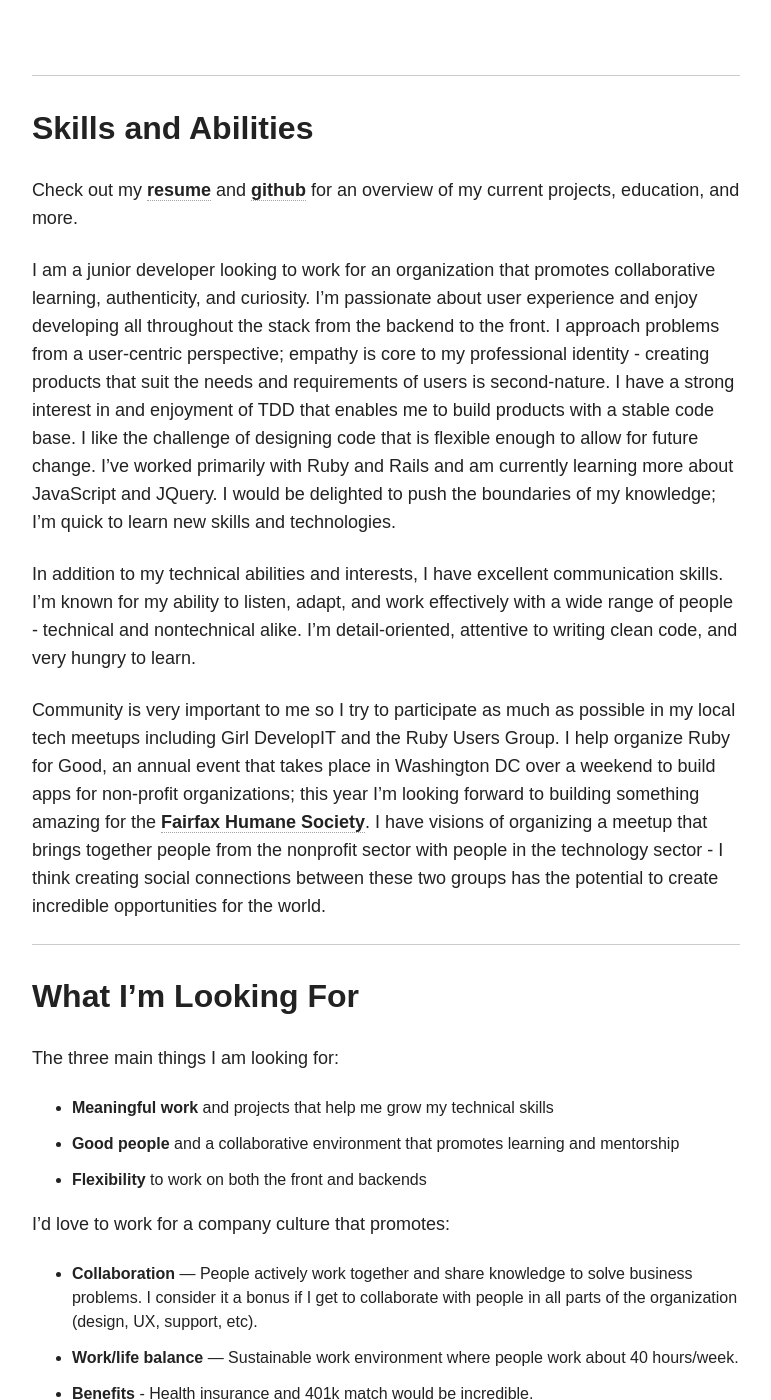
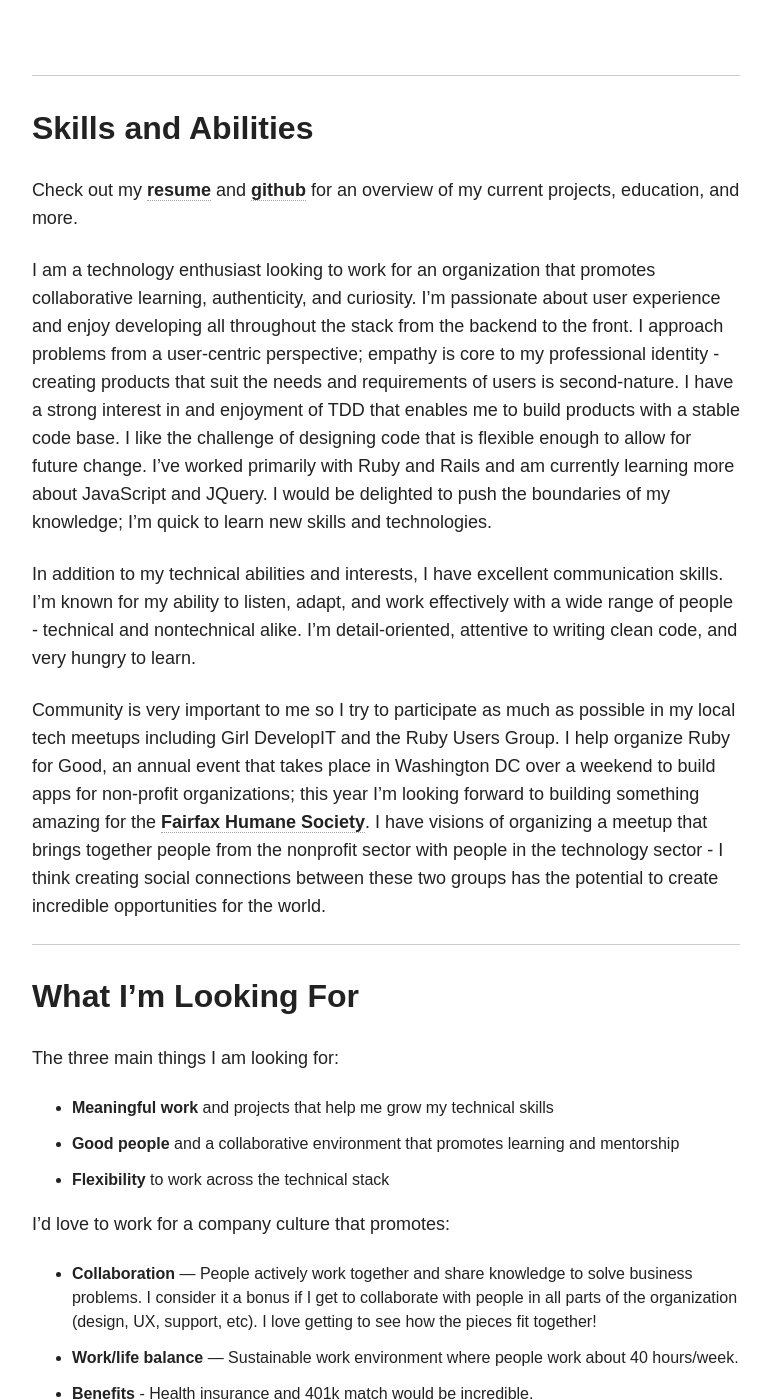
Before and after one commit to teresafinn/teresafinn.github.io, a Jekyll site: the page built from work/index.md, in a window 1280 px wide and 1400 px high, scrolled down 907 px. Shown: the whole window, without its empty margins (254-1025 px from the left). Built offline with Jekyll 4.4.1, drawn with Linux system fonts in a browser that asks for light colours; nearby versions of some CDN libraries; some of the changed text lies outside the part shown.

Commit message:
Update work logisitics

```diff
--- a/work/index.md
+++ b/work/index.md
@@ -20,11 +20,22 @@
 
 Check out my [**resume**](/images/finn-resume1.pdf) and [**github**](https://github.com/teresafinn) for an overview of my current projects, education, and more.
 
-I am a junior developer looking to work for an organization that promotes collaborative learning, authenticity, and curiosity. I'm passionate about user experience and enjoy developing all throughout the stack from the backend to the front. I approach problems from a user-centric perspective; empathy is core to my professional identity - creating products that suit the needs and requirements of users is second-nature. I have a strong interest in and enjoyment of TDD that enables me to build products with a stable code base. I like the challenge of designing code that is flexible enough to allow for future change. I've worked primarily with Ruby and Rails and am currently learning more about JavaScript and JQuery. I would be delighted to push the boundaries of my knowledge; I'm quick to learn new skills and technologies.
+I am a technology enthusiast looking to work for an organization that promotes collaborative learning, authenticity, and curiosity. I'm passionate about user experience and enjoy developing all throughout the stack from the backend to the front. I approach problems from a user-centric perspective; empathy is core to my professional identity - creating products that suit the needs and requirements of users is second-nature. I have a strong interest in and enjoyment of TDD that enables me to build products with a stable code base. I like the challenge of designing code that is flexible enough to allow for future change. I've worked primarily with Ruby and Rails and am currently learning more about JavaScript and JQuery. I would be delighted to push the boundaries of my knowledge; I'm quick to learn new skills and technologies.
 
 In addition to my technical abilities and interests, I have excellent communication skills. I'm known for my ability to listen, adapt, and work effectively with a wide range of people - technical and nontechnical alike. I'm detail-oriented, attentive to writing clean code, and very hungry to learn.
 
 Community is very important to me so I try to participate as much as possible in my local tech meetups including Girl DevelopIT and the Ruby Users Group. I help organize Ruby for Good, an annual event that takes place in Washington DC over a weekend to build apps for non-profit organizations; this year I'm looking forward to building something amazing for the [**Fairfax Humane Society**](http://www.hsfc.org/). I have visions of organizing a meetup that brings together people from the nonprofit sector with people in the technology sector - I think creating social connections between these two groups has the potential to create incredible opportunities for the world.
+
+<!-- Dev emphasis -->
+<!-- I am a junior developer looking to work for an organization that promotes collaborative learning, authenticity, and curiosity. I'm passionate about user experience and enjoy developing all throughout the stack from the backend to the front. I approach problems from a user-centric perspective; empathy is core to my professional identity - creating products that suit the needs and requirements of users is second-nature. I have a strong interest in and enjoyment of TDD that enables me to build products with a stable code base. I like the challenge of designing code that is flexible enough to allow for future change. I've worked primarily with Ruby and Rails and am currently learning more about JavaScript and JQuery. I would be delighted to push the boundaries of my knowledge; I'm quick to learn new skills and technologies.
+ -->
+
+
+
+
+
+
+
 
 ---
 
@@ -33,17 +44,17 @@
 
 * **Meaningful work** and projects that help me grow my technical skills
 * **Good people** and a collaborative environment that promotes learning and mentorship
-* **Flexibility** to work on both the front and backends
+* **Flexibility** to work across the technical stack
 
 I'd love to work for a company culture that promotes:
 
-* **Collaboration** — People actively work together and share knowledge to solve business problems. I consider it a bonus if I get to collaborate with people in all parts of the organization (design, UX, support, etc).
+* **Collaboration** — People actively work together and share knowledge to solve business problems. I consider it a bonus if I get to collaborate with people in all parts of the organization (design, UX, support, etc). I love getting to see how the pieces fit together!
 * **Work/life balance** — Sustainable work environment where people work about 40 hours/week.
 * **Benefits** - Health insurance and 401k match would be incredible.
 * **Professional development and mentorship** — I'm very eager to learn new things and want to soak up all opportunities possible, including attending conferences. An added bonus if your organization invests in local community.
 * **Travel** — I love to travel and would relish the opportunity to travel to different cities and countries. If you're looking for a traveler, I'm your woman!
-* **Start Date** — Now! If the position requires relocation, I would love a month or two to take care of logistics.
-* **Location** — I am currently based in Denver, CO, but am open to remote work or relocation, especially to Portland, NYC, DC, and Los Angeles.
+* **Start Date** — Sometime around fall 2015.
+* **Location** — I am currently located in Denver, CO, but in fall 2015 I will be relocating to the Washington DC area and am looking for a position there! I am also open to remote work.
 
 
 ---
```
